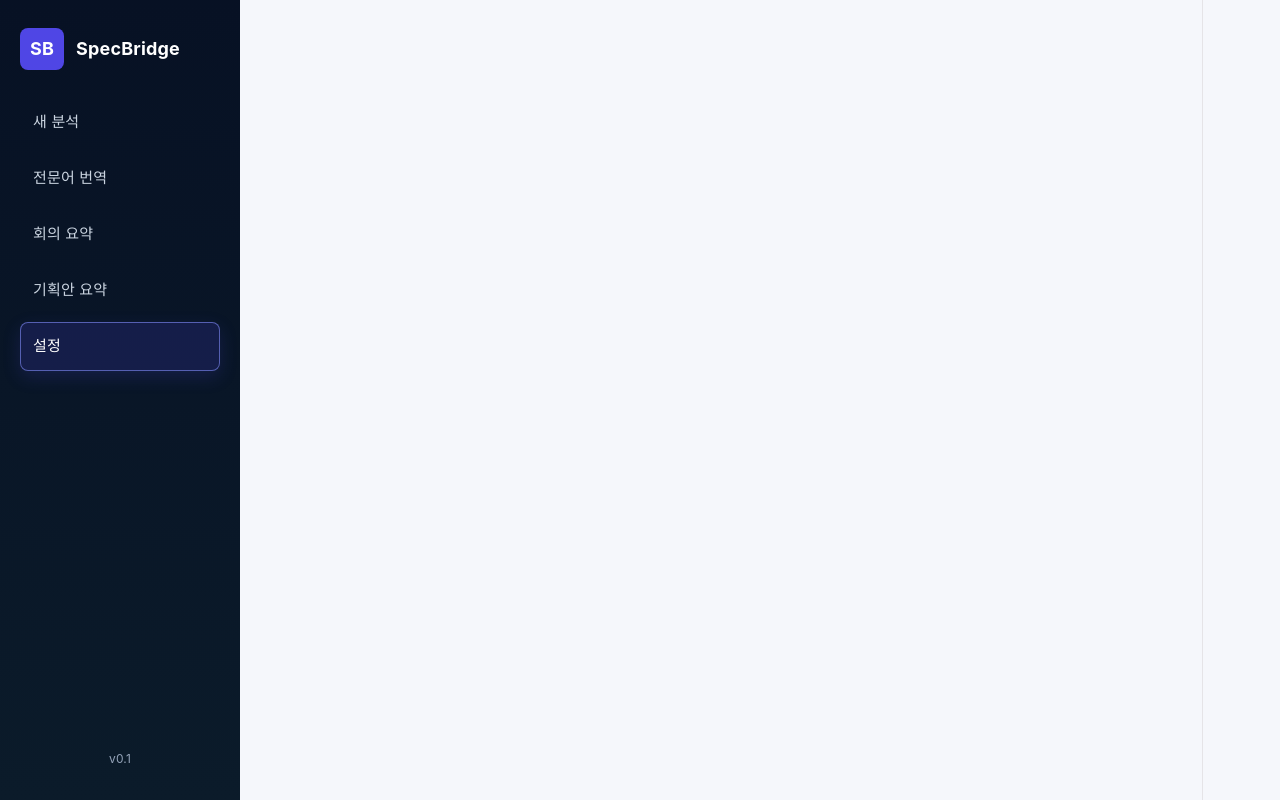
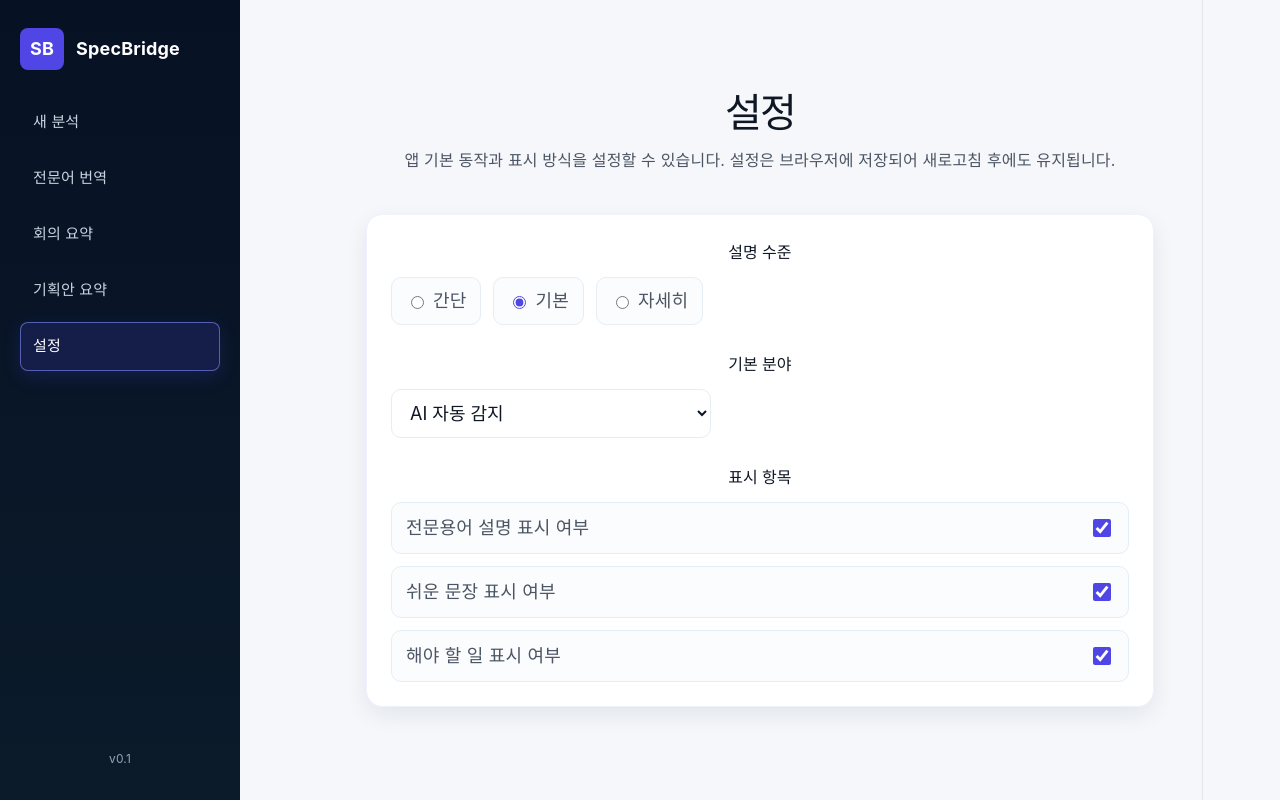
Before and after one commit to LikeLion-Yonam-Institute-of-Technology/14th-02team-specbridge-likelion, a React (Vite) app in the folder specbridge/: page /settings in a window 1280 px wide. Built offline with nearby package versions, Linux system fonts and the light colour scheme.

Commit message:
설정 정리

```diff
--- a/specbridge/src/App.css
+++ b/specbridge/src/App.css
@@ -112,6 +112,19 @@ button,textarea,select,input{font:inherit}
 .action-list{margin:0;padding-left:20px;color:var(--muted);line-height:1.7}
 .action-list li{margin-bottom:8px}
 
+/* Settings page */
+.settings-page{max-width:1000px}
+.settings-card{background:var(--card);padding:24px;border-radius:16px;box-shadow:var(--shadow);border:1px solid #eef2ff;display:flex;flex-direction:column;gap:26px}
+.settings-group{display:flex;flex-direction:column;gap:12px}
+.settings-title{margin:0;font-size:16px;color:#0f1724}
+.settings-radio-group{display:flex;flex-wrap:wrap;gap:12px}
+.settings-option{display:inline-flex;align-items:center;gap:8px;padding:10px 14px;border:1px solid var(--line);border-radius:10px;background:#fbfcfe;color:var(--secondary);cursor:pointer}
+.settings-option input{accent-color:var(--accent)}
+.settings-select{padding:12px 14px;border-radius:10px;border:1px solid var(--line);background:#fff;color:#0f1724;max-width:320px}
+.toggle-list{display:flex;flex-direction:column;gap:12px}
+.toggle-item{display:flex;align-items:center;justify-content:space-between;gap:12px;padding:12px 14px;border:1px solid var(--line);border-radius:10px;background:#fbfcfe;color:var(--secondary)}
+.toggle-item input{width:18px;height:18px;accent-color:var(--accent)}
+
 /* Responsive */
 @media (max-width:900px){
   .sidebar{position:relative;width:100%;height:auto;padding:16px}
--- a/specbridge/src/App.jsx
+++ b/specbridge/src/App.jsx
@@ -6,6 +6,7 @@ import HomePage from './pages/HomePage'
 import TranslatePage from './pages/TranslatePage'
 import MeetingPage from './pages/MeetingPage'
 import ProposalPage from './pages/ProposalPage'
+import SettingsPage from './pages/SettingsPage'
 
 function App() {
   return (
@@ -17,6 +18,7 @@ function App() {
           <Route path="/translate" element={<TranslatePage />} />
           <Route path="/meeting" element={<MeetingPage />} />
           <Route path="/proposal" element={<ProposalPage />} />
+          <Route path="/settings" element={<SettingsPage />} />
         </Routes>
       </div>
     </BrowserRouter>
--- /dev/null
+++ b/specbridge/src/pages/SettingsPage.jsx
@@ -0,0 +1,129 @@
+import React, { useEffect, useState } from 'react'
+
+const STORAGE_KEY = 'specbridge-settings'
+
+const DEFAULT_SETTINGS = {
+  level: '기본',
+  defaultCategory: 'AI 자동 감지',
+  showTermDescription: true,
+  showEasySentence: true,
+  showActions: true,
+}
+
+const getInitialSettings = () => {
+  if (typeof window === 'undefined') {
+    return DEFAULT_SETTINGS
+  }
+
+  try {
+    const saved = window.localStorage.getItem(STORAGE_KEY)
+    if (!saved) {
+      return DEFAULT_SETTINGS
+    }
+
+    const parsed = JSON.parse(saved)
+    return {
+      ...DEFAULT_SETTINGS,
+      ...parsed,
+    }
+  } catch (error) {
+    console.error('설정 불러오기 실패:', error)
+    return DEFAULT_SETTINGS
+  }
+}
+
+export default function SettingsPage() {
+  const [settings, setSettings] = useState(getInitialSettings)
+
+  useEffect(() => {
+    try {
+      window.localStorage.setItem(STORAGE_KEY, JSON.stringify(settings))
+    } catch (error) {
+      console.error('설정 저장 실패:', error)
+    }
+  }, [settings])
+
+  const updateSetting = (key, value) => {
+    setSettings((prev) => ({
+      ...prev,
+      [key]: value,
+    }))
+  }
+
+  return (
+    <div className="main">
+      <section className="hero">
+        <h1>설정</h1>
+        <p className="lead">앱 기본 동작과 표시 방식을 설정할 수 있습니다. 설정은 브라우저에 저장되어 새로고침 후에도 유지됩니다.</p>
+      </section>
+
+      <section className="settings-page">
+        <div className="settings-card">
+          <div className="settings-group">
+            <h3 className="settings-title">설명 수준</h3>
+            <div className="radio-group settings-radio-group">
+              {['간단', '기본', '자세히'].map((level) => (
+                <label key={level} className="settings-option">
+                  <input
+                    type="radio"
+                    name="level"
+                    value={level}
+                    checked={settings.level === level}
+                    onChange={() => updateSetting('level', level)}
+                  />
+                  <span>{level}</span>
+                </label>
+              ))}
+            </div>
+          </div>
+
+          <div className="settings-group">
+            <h3 className="settings-title">기본 분야</h3>
+            <select
+              className="settings-select"
+              value={settings.defaultCategory}
+              onChange={(e) => updateSetting('defaultCategory', e.target.value)}
+            >
+              <option>AI 자동 감지</option>
+              <option>개발·IT</option>
+              <option>기획·PM</option>
+              <option>디자인·UI·UX</option>
+            </select>
+          </div>
+
+          <div className="settings-group">
+            <h3 className="settings-title">표시 항목</h3>
+            <div className="toggle-list">
+              <label className="toggle-item">
+                <span>전문용어 설명 표시 여부</span>
+                <input
+                  type="checkbox"
+                  checked={settings.showTermDescription}
+                  onChange={(e) => updateSetting('showTermDescription', e.target.checked)}
+                />
+              </label>
+
+              <label className="toggle-item">
+                <span>쉬운 문장 표시 여부</span>
+                <input
+                  type="checkbox"
+                  checked={settings.showEasySentence}
+                  onChange={(e) => updateSetting('showEasySentence', e.target.checked)}
+                />
+              </label>
+
+              <label className="toggle-item">
+                <span>해야 할 일 표시 여부</span>
+                <input
+                  type="checkbox"
+                  checked={settings.showActions}
+                  onChange={(e) => updateSetting('showActions', e.target.checked)}
+                />
+              </label>
+            </div>
+          </div>
+        </div>
+      </section>
+    </div>
+  )
+}
--- a/specbridge/src/pages/TranslatePage.jsx
+++ b/specbridge/src/pages/TranslatePage.jsx
@@ -2,6 +2,55 @@ import React, { useState, useEffect } from 'react'
 import { useSearchParams } from 'react-router-dom'
 
 const API_BASE_URL = 'http://localhost:3001'
+const STORAGE_KEY = 'specbridge-settings'
+
+const DEFAULT_SETTINGS = {
+  level: '기본',
+  defaultCategory: 'AI 자동 감지',
+  showTermDescription: true,
+  showEasySentence: true,
+  showActions: true,
+}
+
+const normalizeCategoryForSelect = (value) => {
+  if (value === '개발·IT' || value === '개발 · IT') return '개발 · IT'
+  if (value === '기획·PM' || value === '기획 · PM') return '기획 · PM'
+  if (value === '디자인·UI·UX' || value === '디자인 · UI/UX') return '디자인 · UI/UX'
+  return 'AI 자동 감지'
+}
+
+const normalizeLevelForSelect = (value) => {
+  if (value === '간단' || value === '간단하게') return '간단하게'
+  if (value === '자세히' || value === '자세하게') return '자세하게'
+  return '기본'
+}
+
+const getStoredSettings = () => {
+  if (typeof window === 'undefined') {
+    return DEFAULT_SETTINGS
+  }
+
+  try {
+    const saved = window.localStorage.getItem(STORAGE_KEY)
+    if (!saved) {
+      return DEFAULT_SETTINGS
+    }
+
+    const parsed = JSON.parse(saved)
+    return {
+      ...DEFAULT_SETTINGS,
+      ...parsed,
+      level: normalizeLevelForSelect(parsed.level ?? DEFAULT_SETTINGS.level),
+      defaultCategory: normalizeCategoryForSelect(parsed.defaultCategory ?? DEFAULT_SETTINGS.defaultCategory),
+      showTermDescription: parsed.showTermDescription !== false,
+      showEasySentence: parsed.showEasySentence !== false,
+      showActions: parsed.showActions !== false,
+    }
+  } catch (error) {
+    console.error('설정 불러오기 실패:', error)
+    return DEFAULT_SETTINGS
+  }
+}
 
 function TermCard({ term, description }) {
   return (
@@ -24,17 +73,34 @@ function ResultCard({ title, children }) {
 export default function TranslatePage() {
   const [searchParams, setSearchParams] = useSearchParams()
   const [text, setText] = useState('')
-  const [category, setCategory] = useState('AI 자동 감지')
-  const [level, setLevel] = useState('기본')
+  const [settings, setSettings] = useState(() => getStoredSettings())
+  const [category, setCategory] = useState(() => normalizeCategoryForSelect(getStoredSettings().defaultCategory))
+  const [level, setLevel] = useState(() => normalizeLevelForSelect(getStoredSettings().level))
   const [result, setResult] = useState(null)
   const [isLoading, setIsLoading] = useState(false)
   const [error, setError] = useState('')
 
   useEffect(() => {
+    const syncSettings = () => {
+      const nextSettings = getStoredSettings()
+      setSettings(nextSettings)
+      setCategory(normalizeCategoryForSelect(nextSettings.defaultCategory))
+      setLevel(normalizeLevelForSelect(nextSettings.level))
+    }
+
+    window.addEventListener('storage', syncSettings)
+    return () => {
+      window.removeEventListener('storage', syncSettings)
+    }
+  }, [])
+
+  useEffect(() => {
     if (searchParams.get('reset') === '1') {
+      const nextSettings = getStoredSettings()
+      setSettings(nextSettings)
       setText('')
-      setCategory('AI 자동 감지')
-      setLevel('기본')
+      setCategory(normalizeCategoryForSelect(nextSettings.defaultCategory))
+      setLevel(normalizeLevelForSelect(nextSettings.level))
       setResult(null)
       setError('')
       setSearchParams({}, { replace: true })
@@ -86,6 +152,8 @@ export default function TranslatePage() {
     setResult(null)
     setError('')
   }
+
+  const { showTermDescription, showEasySentence, showActions } = settings
 
   return (
     <div className="main">
@@ -157,6 +225,7 @@ UI는 괜찮지만 UX 개선이 필요합니다.`}
                 <div className="badge">{result.category}</div>
               </ResultCard>
 
+              {showTermDescription && (
                 <div style={{ gridColumn: '1 / -1' }}>
                   <h3 className="result-section-title">전문용어</h3>
                   <div className="terms">
@@ -165,11 +234,15 @@ UI는 괜찮지만 UX 개선이 필요합니다.`}
                     ))}
                   </div>
                 </div>
+              )}
 
+              {showEasySentence && (
                 <ResultCard title="쉬운 설명">
                   <p className="easy">{result.easySentence}</p>
                 </ResultCard>
+              )}
 
+              {showActions && (
                 <ResultCard title="해야 할 일">
                   <ul className="action-list">
                     {result.actions.map((a) => (
@@ -177,6 +250,7 @@ UI는 괜찮지만 UX 개선이 필요합니다.`}
                     ))}
                   </ul>
                 </ResultCard>
+              )}
             </div>
           </>
         )}
```
Lines whose indentation alone changed are shown as unchanged.
